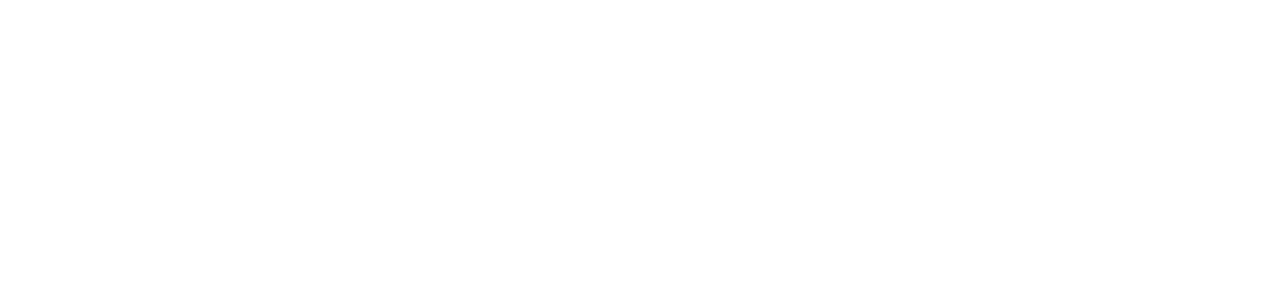
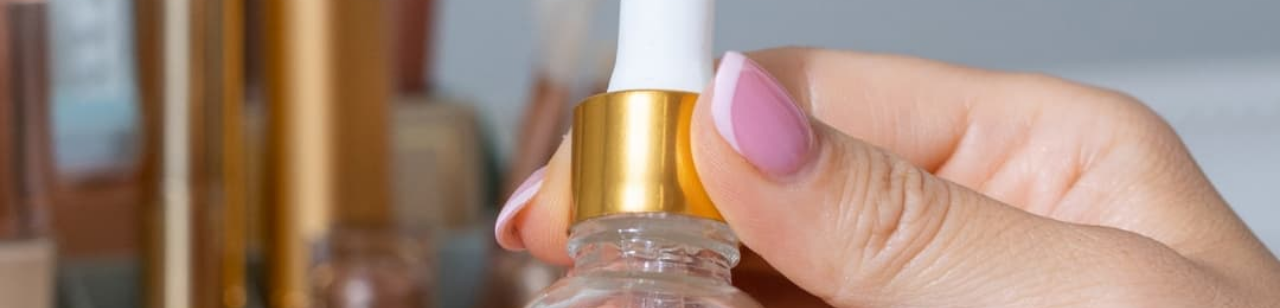
Before and after one commit to kitskincare/questionario17, a plain HTML site: page index.html in a window 1280 px wide. Shown: the top 308 px of the page. Drawn offline with Linux system fonts and the light colour scheme.

Commit message:
Update index.html

```diff
--- a/index.html
+++ b/index.html
@@ -7,7 +7,7 @@
     <style>
         /* Definir a imagem de fundo */
         body {
-            background-image: url('fundo.jpg');
+    background-image: url('imagens/fundo.jpg');
             background-size: cover;
             background-position: center;
             font-family: 'Goudy Old Style', serif;
```
